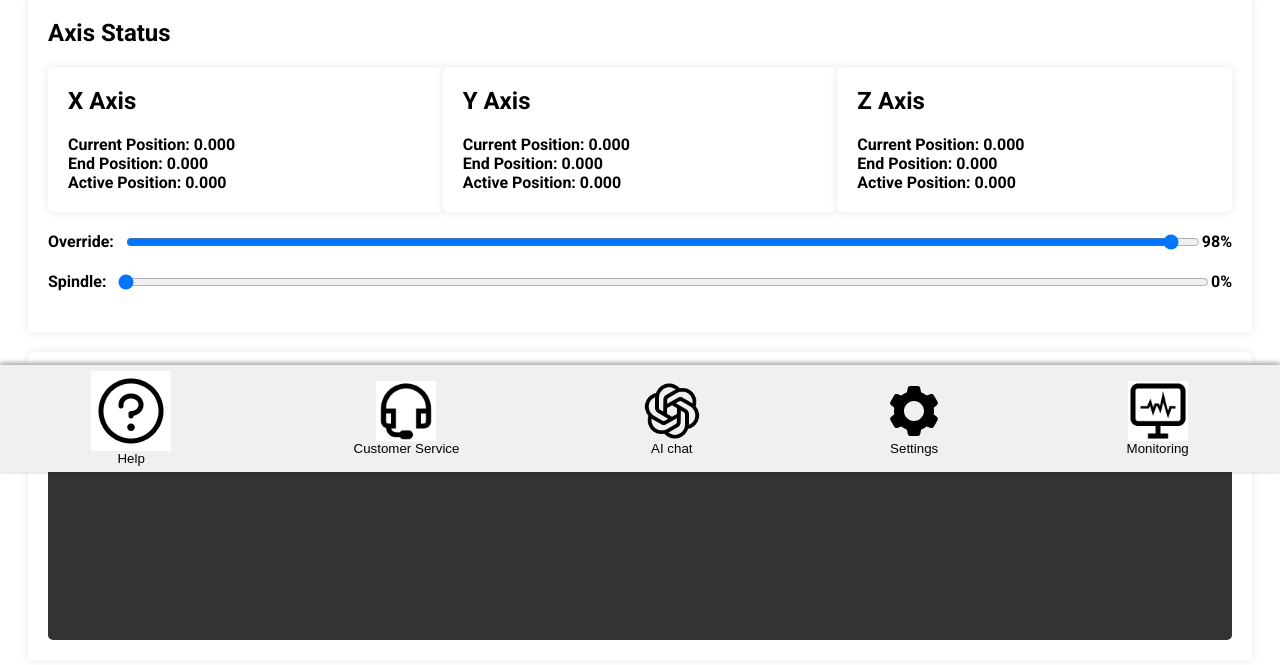
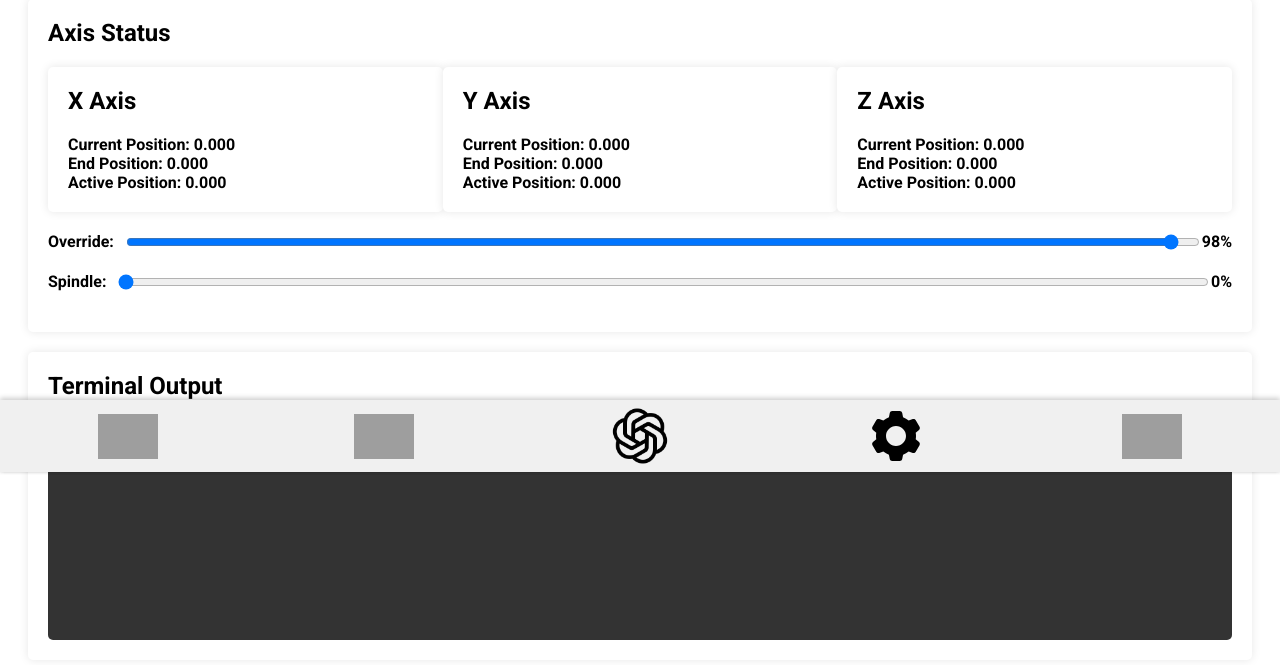
Before and after one commit to kr1schen/Kompaki, a Flask app: page /ask in a window 1280 px wide. Shown: the part 328-993 px from the top of the page. Run offline with Flask 3, Linux system fonts and the light colour scheme; grey boxes are pictures that could not be loaded.

Commit message:
Update index.html

```diff
--- a/templates/index.html
+++ b/templates/index.html
@@ -600,20 +600,20 @@
     <!-- Existing bottom-bar and other sections -->
     <div class="fixed-bottom-bar">
         <!-- Bottom bar content -->
-        <button id="help-service-button" class="icon-button">
+        <!-- <button id="help-service-button" class="icon-button">
             <img src="{{url_for('static', filename='ph_question.jpg')}}" alt="Help" style="width: 60px; height: auto;" >
             <div class="icon-button">Help</div>
-        </button>
+        </button> -->
         <!-- More buttons -->
     </div>
 
     <!-- Existing bottom-bar and other sections -->
     <div class="fixed-bottom-bar">
         <!-- Bottom bar content -->
-        <button id="help-service-button" class="icon-button">
+        <!-- <button id="help-service-button" class="icon-button">
             <img src="{{url_for('static', filename='ph_question.jpg')}}" alt="Help">
             <div class="icon-button">Help</div>
-        </button>
+        </button> -->
         <!-- More buttons -->
     </div>
 
@@ -621,8 +621,8 @@
     <div class="fixed-bottom-bar">
         <!-- 常规帮助 -->
         <button id="help-service-button" class="icon-button">
-            <img src="{{url_for('static', filename='ph_question.jpg')}}" alt="Help">
-            <div class="icon-button">Help</div>
+            <img src="{{url_for('static', filename='help.svg')}}" alt="Help" style="width: 60px; height: auto;"  >
+            <div class="icon-button"> </div>
         </button>
         <div id="help-service-modal" class="modal">
             <div class="modal-content">
@@ -649,8 +649,8 @@
 
         <!-- 人工客服 -->
         <button id="customer-service-button" class="icon-button">
-            <img src="{{ url_for('static', filename='consumer_service.jpg') }}" alt="consumer_service" style="width: 60px; height: auto;" />
-            <div class="icon-button">Customer Service</div>
+            <img src="{{ url_for('static', filename='customer-service-svgrepo-com.svg') }}" alt="consumer_service" style="width: 60px; height: auto;" />
+            <div class="icon-button"> </div>
         </button>
         <!--        <div id="customer-service-modal" class="modal">-->
         <!--            &lt;!&ndash; 模态内容 &ndash;&gt;-->
@@ -682,7 +682,7 @@
         <!-- AIchat -->
         <button id="AI-chat-button" class="icon-button">
             <img src="{{ url_for('static', filename='ChatGPT.png') }}" alt="AI-chat"  style="width: 60px; height: auto;"/>
-            <div class="icon-button">AI chat</div>
+            <div class="icon-button"> </div>
         </button>
         <div id="AI-chat-modal" class="modal">
             <div class="modal-content">
@@ -708,7 +708,7 @@
         <!-- 设置 -->
         <button id="setting-button" class="icon-button">
             <img src="{{ url_for('static', filename='Settings.svg') }}" alt="setting" style="width: 60px; height: auto;" />
-            <div class="icon-button">Settings</div>
+            <div class="icon-button"> </div>
         </button>
         <div id="setting-modal" class="modal">
             <!-- Modal content -->
@@ -733,8 +733,8 @@
 
         <!-- 监控 -->
         <button id="monitoring-button" class="icon-button">
-            <img src="{{ url_for('static', filename='monitoring.jpg') }}" alt="monitoring" style="width: 60px; height: auto;"/>
-            <div class="icon-button">Monitoring</div>
+            <img src="{{ url_for('static', filename='monitoring.svg') }}" alt="monitoring" style="width: 60px; height: auto;"/>
+            <div class="icon-button"> </div>
         </button>
         <div id="monitoring-modal" class="modal">
             <!-- 模态内容 -->
```
